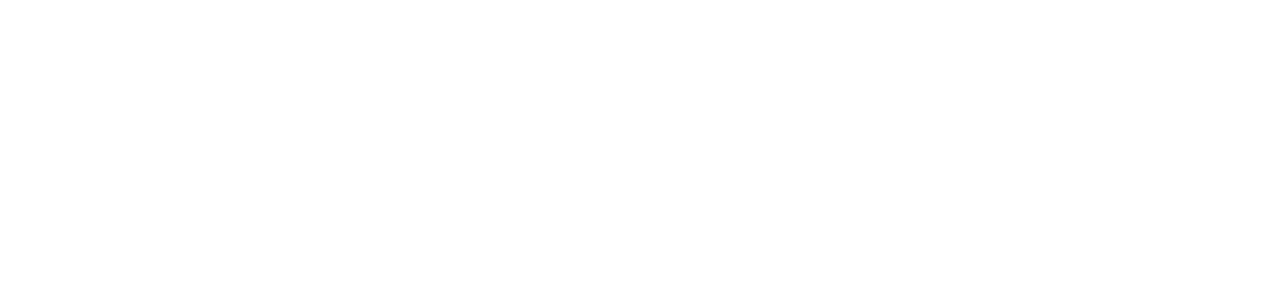
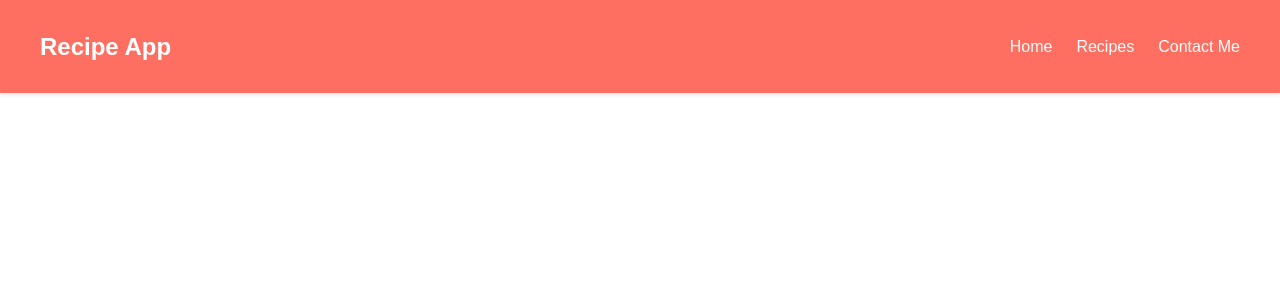
Before and after one commit to GarayevF/Project2, a React (Create React App) app in the folder webmobileproject2/: page / in a window 1280 px wide. Shown: the top 300 px of the page. Built offline with nearby package versions, Linux system fonts and the light colour scheme.

Commit message:
Added Navbar.css

```diff
--- a/webmobileproject2/src/components/App.jsx
+++ b/webmobileproject2/src/components/App.jsx
@@ -3,6 +3,7 @@
 function App() {
   return (
     <div className="App">
+      <Navbar/>
     </div>
   );
 }
--- a/webmobileproject2/src/components/Navbar.jsx
+++ b/webmobileproject2/src/components/Navbar.jsx
@@ -1,5 +1,5 @@
 import {Link} from 'react-router-dom'
-
+import '../styles/Navbar.css'
 function Navbar(){
     return (
         <nav className="navbar">
--- a/webmobileproject2/src/styles/Navbar.css
+++ b/webmobileproject2/src/styles/Navbar.css
@@ -0,0 +1,48 @@
+body {
+    margin: 0;
+    font-family: Arial, sans-serif;
+  }
+
+  .navbar {
+    background-color: #ff6f61;
+    color: white;
+    padding: 0.8rem 0;
+    box-shadow: 0 2px 4px rgba(0, 0, 0, 0.1);
+  }
+
+  .navbar .container {
+    display: flex;
+    justify-content: space-between;
+    align-items: center;
+    max-width: 1200px;
+    margin: 0 auto;
+    padding: 0 1rem;
+  }
+
+  .logo {
+    font-size: 1.5rem;
+    font-weight: bold;
+  }
+
+  .nav-links {
+    list-style: none;
+    display: flex;
+    gap: 1.5rem;
+    margin: 0;
+    padding: 0;
+  }
+
+  .nav-links li {
+    display: inline;
+  }
+
+  .nav-links a {
+    text-decoration: none;
+    color: white;
+    font-size: 1rem;
+    transition: color 0.3s ease-in-out;
+  }
+
+  .nav-links a:hover {
+    color: #ffe6e1;
+  }
```
